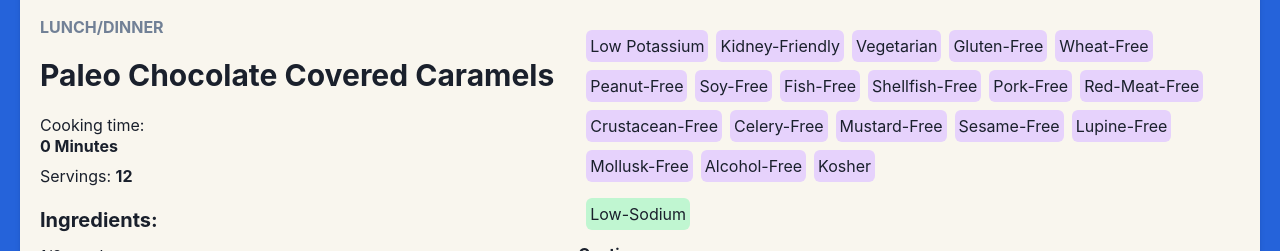
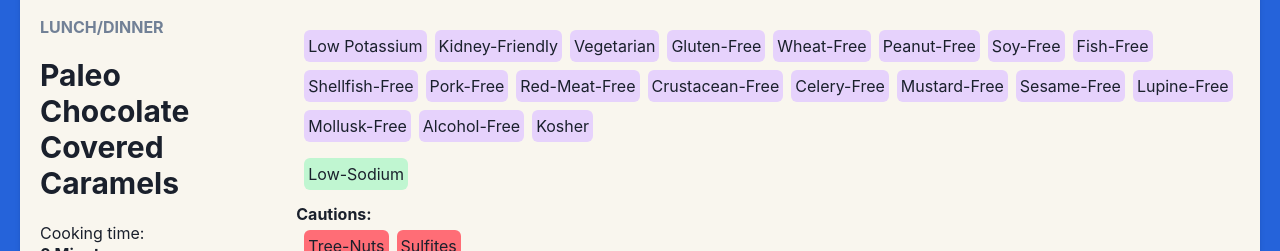
Before and after one commit to damoonForoutanian/winc-recipe-search-project, a React (Vite) app: page / in a window 1280 px wide. Both pictures are taken after a click on the element 181 px from the left and 393 px from the top of the page. Shown: the part 549-800 px from the top of the page. Built offline with nearby package versions, Linux system fonts and the light colour scheme.

Commit message:
Remove ugly isTruncated

```diff
--- a/src/pages/RecipeItemPage.jsx
+++ b/src/pages/RecipeItemPage.jsx
@@ -50,7 +50,7 @@ export const RecipeItemPage = ({ recipe, onBack }) => {
             <Heading size='sm' color='gray.500' mb={3}>
               {recipe.mealType?.join(', ').toUpperCase()}
             </Heading>
-            <Heading size='lg' isTruncated my={5}>
+            <Heading size='lg' my={5}>
               {recipe.label}
             </Heading>
             <Box mt={2}>
```
